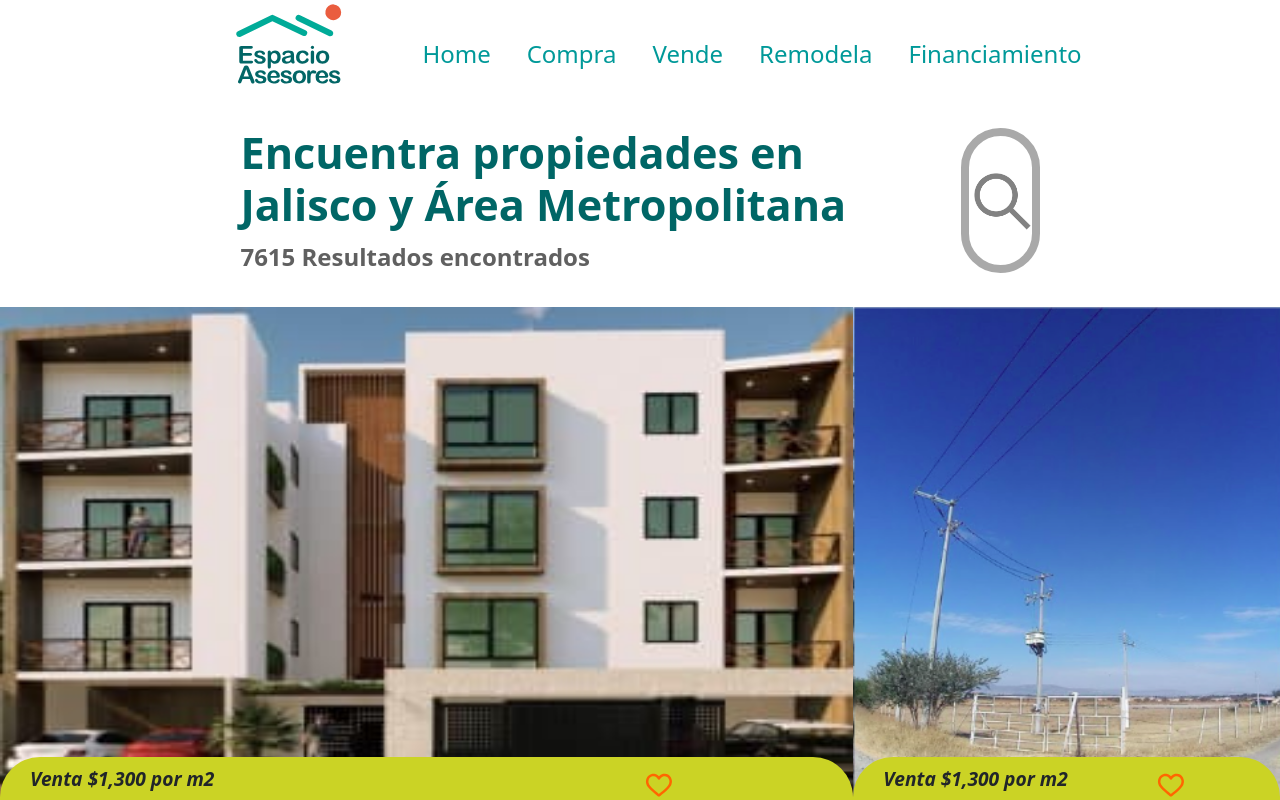
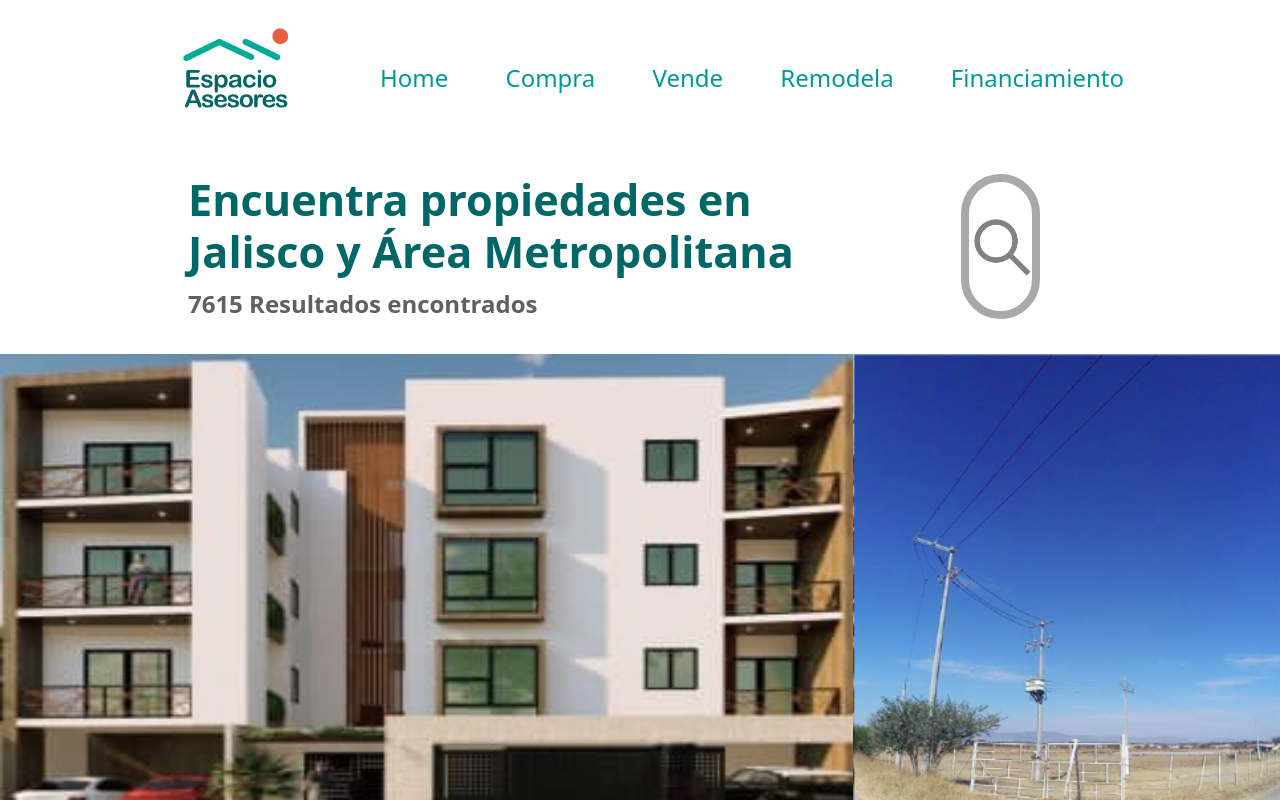
Before and after one commit to gamboamartin/easesores-web, an Angular app: page /compra in a window 1280 px wide. Shown: the top 800 px of the page. Built offline with nearby package versions, Linux system fonts and the light colour scheme.

Commit message:
Ajustes de espaciado en header y componente compra

```diff
--- a/src/app/components/compra/compra.component.css
+++ b/src/app/components/compra/compra.component.css
@@ -7,6 +7,10 @@
   font-weight: bold;
   color: #006666;
   background-color: #cbd325;
+}
+
+.div1{
+  padding-top: 5%;
 }
 
 .imagen{
@@ -52,7 +56,6 @@
   font-family: 'Open Sans', sans-serif;
   font-size: 150%;
   font-weight: bold;
-  margin-left: 7%;
 }
 
 .texto-genearl{
@@ -82,7 +85,6 @@
   font-family: 'Open Sans', sans-serif;
   font-size: 270%;
   font-weight: bolder;
-  margin-left: 7%;
   padding-top: 5%;
   text-align: left;
 }
--- a/src/app/components/compra/compra.component.html
+++ b/src/app/components/compra/compra.component.html
@@ -1,6 +1,6 @@
 <section class="content w-100">
 
-  <div class="w-100 row">
+  <div class="w-100 row div1">
     <div class="col-10">
       <h1 class="titulo1">Encuentra propiedades en <br class="br-hidden">Jalisco y Área Metropolitana</h1>
       <span class="texto1">7615 Resultados encontrados</span>
--- a/src/app/components/header/header.component.css
+++ b/src/app/components/header/header.component.css
@@ -5,7 +5,7 @@
   font-size: 150%;
   font-weight: 300;
   overflow: hidden;
-  padding: 12px 15px;
+  padding: 12px 2%;
   position: relative;
   text-decoration: none;
 }
@@ -15,7 +15,7 @@
   top: 0;
   left: 0;
   right: 0;
-  height: 80px;
+  height: 16%;
   display: flex;
   align-items: center;
   background-color: white;
```
